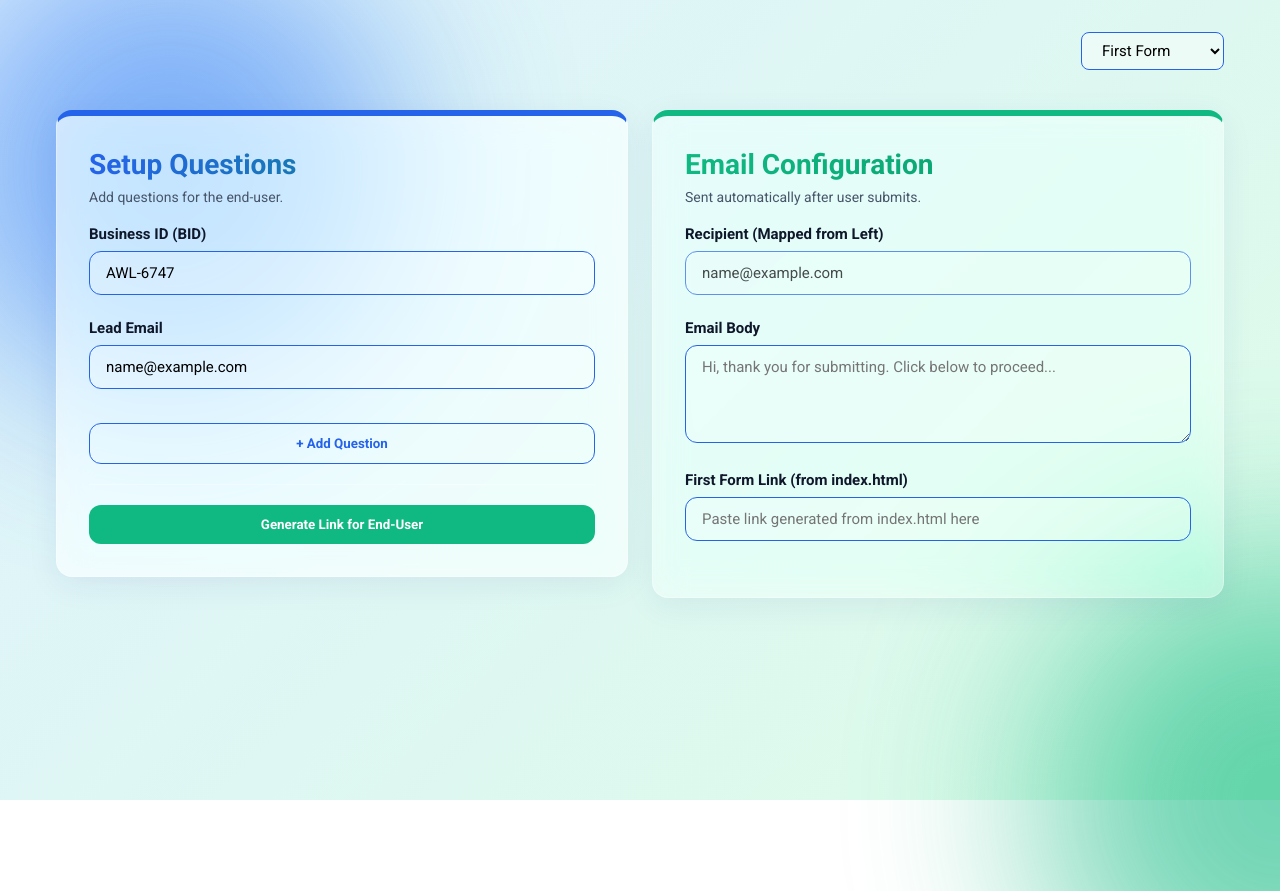
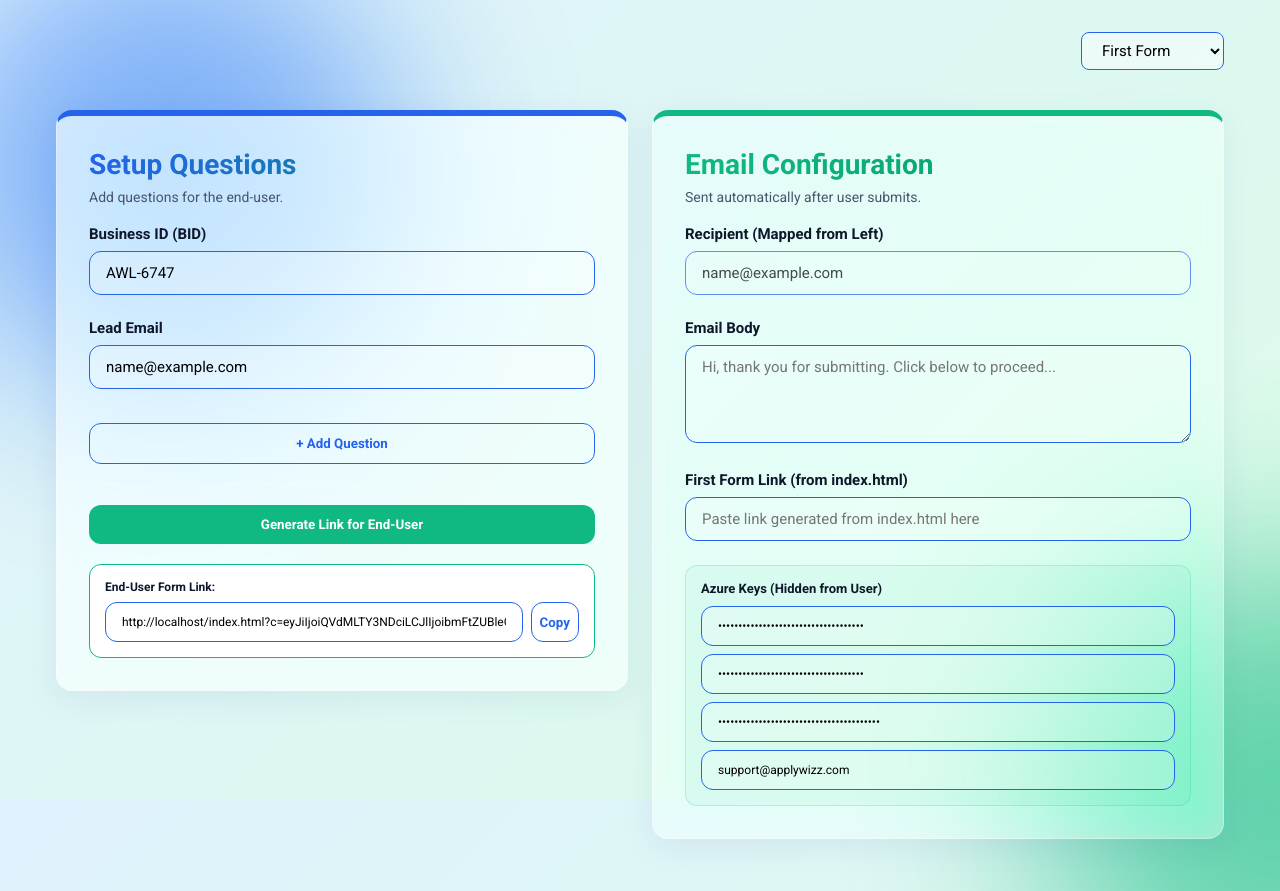
Before and after one commit to Tech-Applywizz-git-account/LeadFunnel-CMS-form, a website: page index.html in a window 1280 px wide. Both pictures are taken after typing "name@example.com" into the empty fields and a click on the button "Generate Link for End-User". Before the commit the page ends 800 px from the top, so only its background shows below. Drawn offline with nearby package versions, Linux system fonts and the light colour scheme.

Commit message:
fix: restore missing Azure inputs and add defensive link generation

```diff
--- a/index.html
+++ b/index.html
@@ -262,7 +262,7 @@
                     <input type="text" id="first-form-link" placeholder="Paste link generated from index.html here">
                 </div>
 
-                <!-- <div
+                <div
                     style="background: rgba(16, 185, 129, 0.05); padding: 15px; border-radius: 12px; border: 1px solid rgba(16,185,129,0.2);">
                     <p style="font-weight: bold; font-size: 13px; margin-bottom: 10px;">Azure Keys (Hidden from User)
                     </p>
@@ -274,7 +274,7 @@
                         style="margin-bottom: 8px; font-size: 12px;" placeholder="Secret Key">
                     <input type="text" id="az-sender" value="support@applywizz.com" style="font-size: 12px;"
                         placeholder="Sender Email">
-                </div> -->
+                </div>
             </div>
         </div>
     </div>
@@ -336,10 +336,10 @@
                 const firstLink = document.getElementById('first-form-link').value;
 
                 const az = {
-                    t: document.getElementById('az-tenant').value,
-                    c: document.getElementById('az-client').value,
-                    s: document.getElementById('az-secret').value,
-                    e: document.getElementById('az-sender').value
+                    t: document.getElementById('az-tenant') ? document.getElementById('az-tenant').value : "",
+                    c: document.getElementById('az-client') ? document.getElementById('az-client').value : "",
+                    s: document.getElementById('az-secret') ? document.getElementById('az-secret').value : "",
+                    e: document.getElementById('az-sender') ? document.getElementById('az-sender').value : ""
                 };
 
                 const qs = Array.from(document.querySelectorAll('#q-container .card')).map(c => {
```
